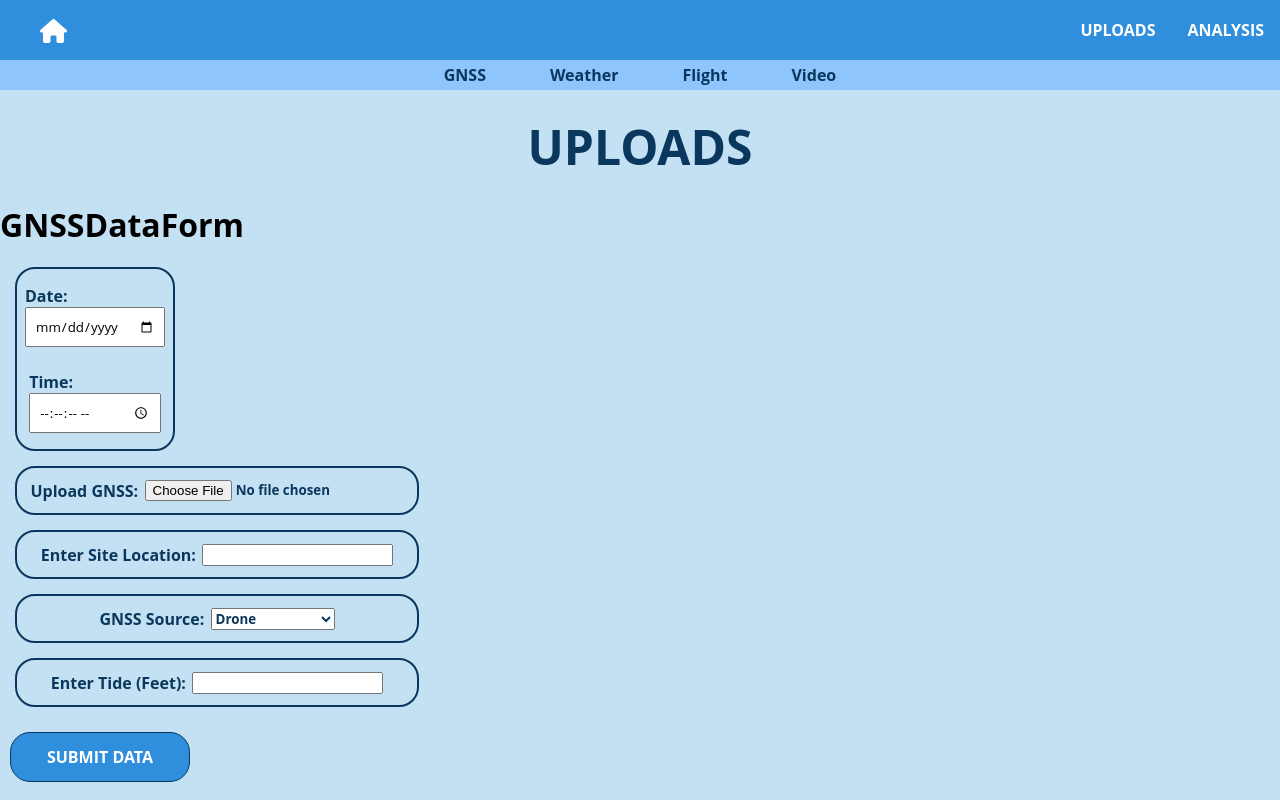
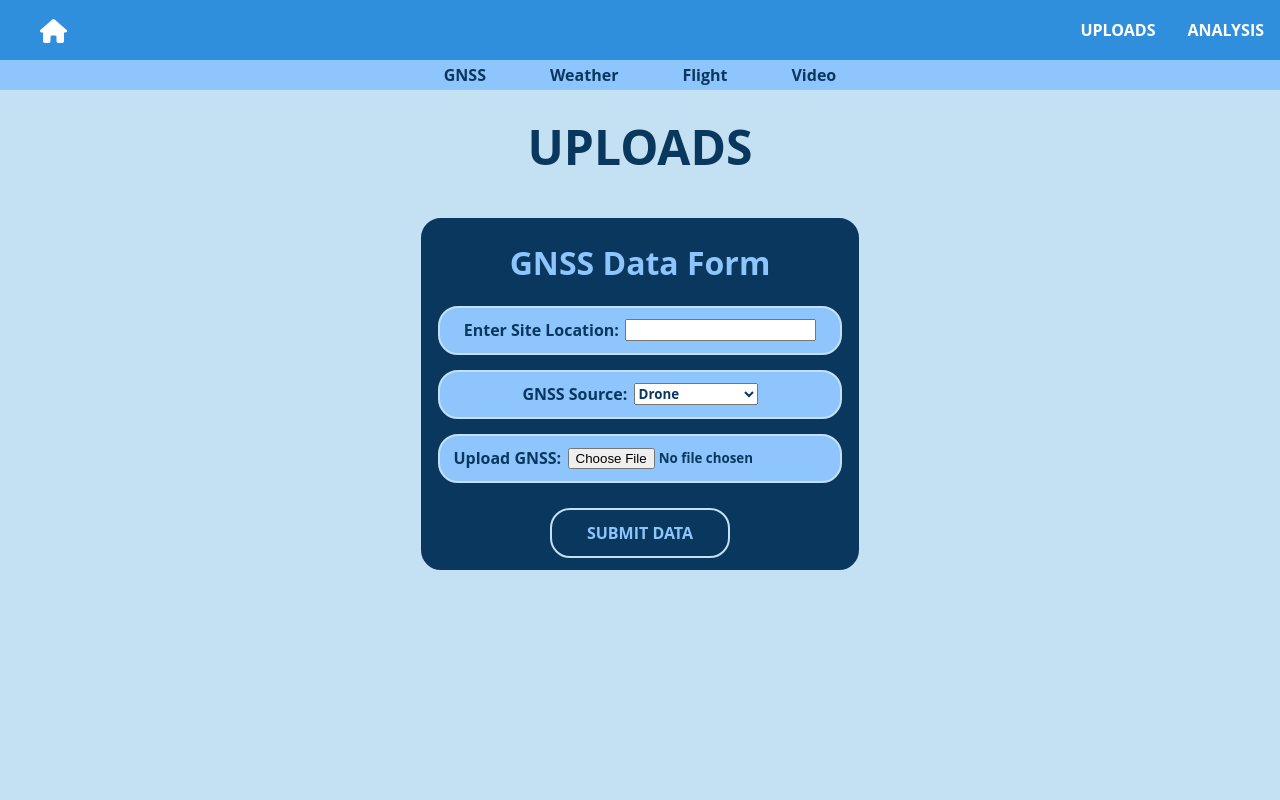
Before and after one commit to luke-redwine-sudo/GNSS-Reflectometry-Service, a React (Create React App) app in the folder frontend/: page /uploads in a window 1280 px wide. Built offline with nearby package versions, Linux system fonts and the light colour scheme.

Commit message:
Added Color Changes to Form

```diff
--- a/frontend/src/components/GNSSDataForm.js
+++ b/frontend/src/components/GNSSDataForm.js
@@ -7,17 +7,16 @@ import GNSSSelector from './GNSSSelector.js';
 import TideTextInput from './TideTextInput.js';
 import UploadSubmitButton from './UploadSubmitButton.js'
 
+import './components_css/GNSSDataForm.css'
+
 function GNSSDataForm() {
 
     return (
-
-        <div>
-            <h1>GNSSDataForm</h1>
-            <Datetime />
-            <FileInput inputname={"GNSS"} filetype={".23O"}/>
+        <div class="gnssformorg">
+            <h1>GNSS Data Form</h1>
             <LocationTextInput />
             <GNSSSelector />
-            <TideTextInput />
+            <FileInput inputname={"GNSS"} filetype={".23O"}/>
             <UploadSubmitButton />
         </div>
     );
--- a/frontend/src/components/components_css/Datetime.css
+++ b/frontend/src/components/components_css/Datetime.css
@@ -1,6 +1,7 @@
 .datetimewrapper {
-    border: 2px solid #0A375D;
+    border: 2px solid #C4E1F3;
     border-radius: 20px;
+    background-color: #8EC5FC;
     margin: 15px;
     height: 170px;
     width: 140px;
--- a/frontend/src/components/components_css/FileInput.css
+++ b/frontend/src/components/components_css/FileInput.css
@@ -1,6 +1,7 @@
 .fileinputwrapper {
-    border: 2px solid #0A375D;
+    border: 2px solid #C4E1F3;
     border-radius: 20px;
+    background-color: #8EC5FC;
     margin: 15px;
     height: 45px;
     width: 400px;
--- /dev/null
+++ b/frontend/src/components/components_css/GNSSDataForm.css
@@ -0,0 +1,15 @@
+.gnssformorg {
+    text-align: center;
+    color: #8EC5FC;
+    background-color: #0A375D;
+    font-weight: bold;
+    border: 2px solid #0A375D;
+    border-radius: 20px;
+    margin: 15px;
+    height: 325px;
+    width: 425px;
+    display: table;
+    flex-direction: column;
+    align-items: center;
+    justify-content: center;
+}
--- a/frontend/src/components/components_css/GNSSSelector.css
+++ b/frontend/src/components/components_css/GNSSSelector.css
@@ -1,6 +1,7 @@
 .gnssselectorwrapper {
-    border: 2px solid #0A375D;
+    border: 2px solid #C4E1F3;
     border-radius: 20px;
+    background-color: #8EC5FC;
     margin: 15px;
     height: 45px;
     width: 400px;
--- a/frontend/src/components/components_css/LocationTextInput.css
+++ b/frontend/src/components/components_css/LocationTextInput.css
@@ -1,6 +1,7 @@
 .locationinputwrapper {
-    border: 2px solid #0A375D;
+    border: 2px solid #C4E1F3;
     border-radius: 20px;
+    background-color: #8EC5FC;
     margin: 15px;
     height: 45px;
     width: 400px;
--- a/frontend/src/components/components_css/TideTextInput.css
+++ b/frontend/src/components/components_css/TideTextInput.css
@@ -1,6 +1,7 @@
 .tideinputwrapper {
-    border: 2px solid #0A375D;
+    border: 2px solid #C4E1F3;
     border-radius: 20px;
+    background-color: #8EC5FC;
     margin: 15px;
     height: 45px;
     width: 400px;
--- a/frontend/src/components/components_css/UploadSubmitButton.css
+++ b/frontend/src/components/components_css/UploadSubmitButton.css
@@ -1,7 +1,7 @@
 .uploadsubmitbutton {
-    border: 1px solid #0A375D;
-    background-color: #308FDD;
-    color: #fff;
+    border: 2px solid #C4E1F3;
+    background-color: #0A375D;
+    color: #8EC5FC;
     height: 50px;
     width: 180px;
     font-size: 1em;
@@ -15,5 +15,7 @@
 }
 
 .uploadsubmitbutton:hover {
-    background-color: #0A375D;
+    border: 2px solid #0A375D;
+    background-color: #fff;
+    color: #0A375D;
 }
--- a/frontend/src/pages/UploadsPage.js
+++ b/frontend/src/pages/UploadsPage.js
@@ -49,10 +49,12 @@ function UploadsPage() {
         <div>
             <UploadsSubNavbar clickEventHandlers={ clickEventHandlers } />
             <h class="uploadsbanner">UPLOADS</h>
-            {GNSSIsShown && (<GNSSDataForm />)}
-            {weatherIsShown && (<WeatherDataForm />)}
-            {flightIsShown && (<FlightDataForm />)}
-            {videoIsShown && (<VideoForm />)}
+            <div class="formposition">
+                {GNSSIsShown && (<GNSSDataForm />)}
+                {weatherIsShown && (<WeatherDataForm />)}
+                {flightIsShown && (<FlightDataForm />)}
+                {videoIsShown && (<VideoForm />)}
+            </div>
         </div>
     );
 }
--- a/frontend/src/pages/pages_css/UploadsPage.css
+++ b/frontend/src/pages/pages_css/UploadsPage.css
@@ -10,3 +10,12 @@
     color: #0A375D;
     font-weight: bold;
 }
+
+.formposition {
+    margin: 1.5rem 0rem;
+    display: flex;
+    flex-direction: column;
+    align-items: center;
+    justify-content: center;
+    font-weight: bold;
+}
```
